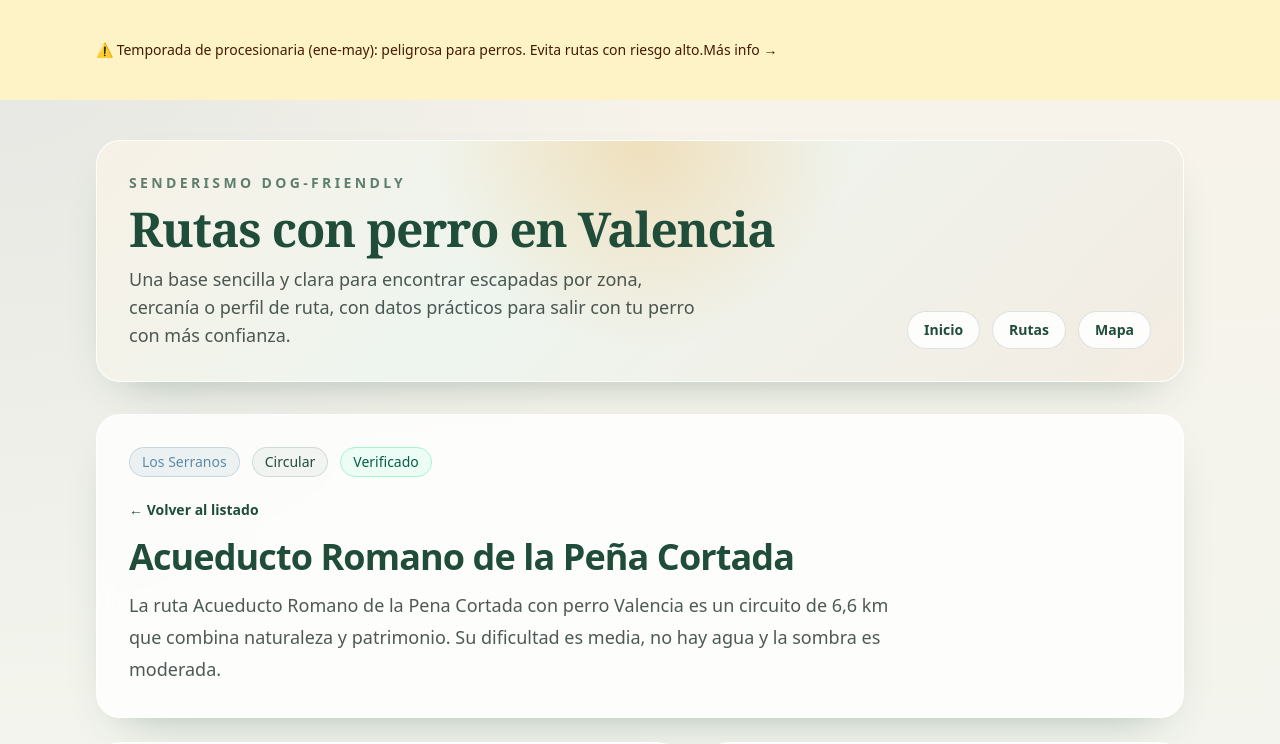
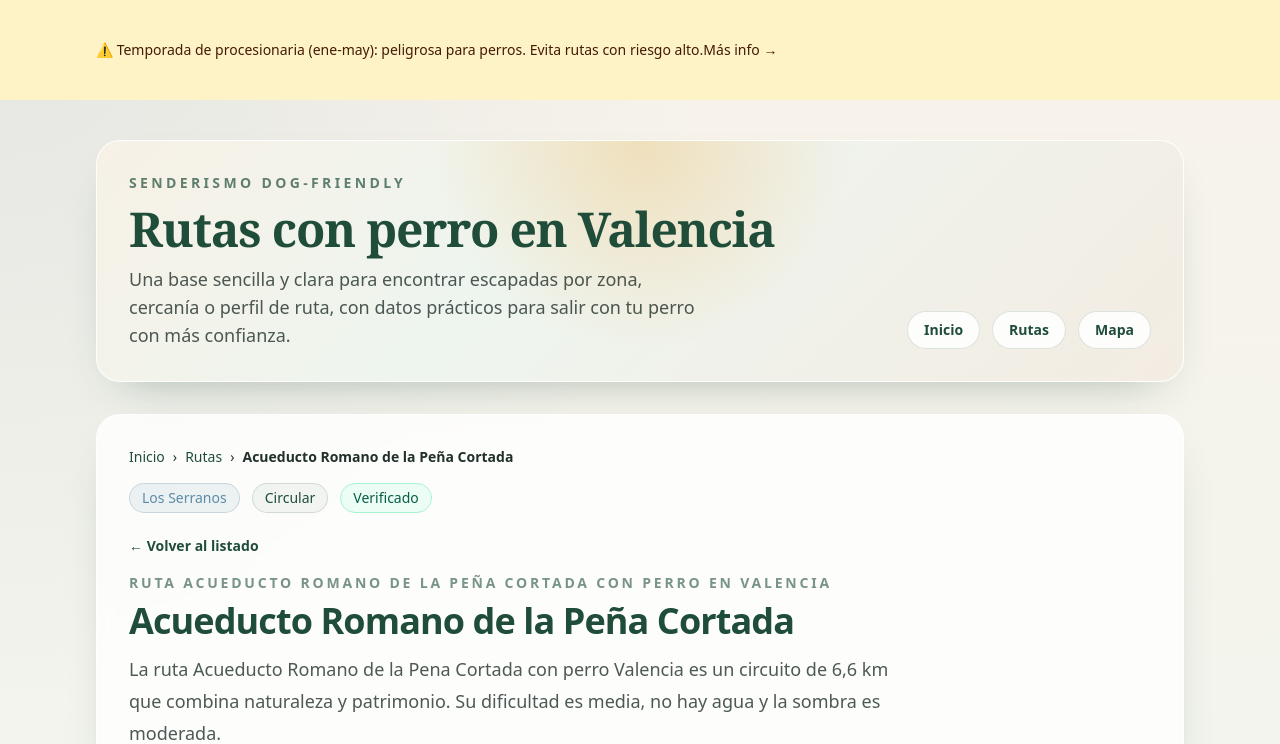
Before and after one commit to eloylt13/rutas-perro-valencia, a Next.js app: page /rutas/acueducto-romano-pena-cortada in a window 1280 px wide. Shown: the top 744 px of the page. Built offline with nearby package versions, Linux system fonts and the light colour scheme.

Commit message:
feat: H1, breadcrumbs, fallback mapa y botón maps

```diff
--- a/app/layout.tsx
+++ b/app/layout.tsx
@@ -40,9 +40,9 @@ export default function RootLayout({
                     Senderismo dog-friendly
                   </p>
                   <Link href="/" className="inline-block">
-                    <h1 className="font-serif text-4xl font-bold tracking-tight text-bosque sm:text-5xl">
+                    <p className="font-serif text-4xl font-bold tracking-tight text-bosque sm:text-5xl">
                       Rutas con perro en Valencia
-                    </h1>
+                    </p>
                   </Link>
                   <p className="max-w-xl text-base leading-7 text-grafito/80 sm:text-lg">
                     Una base sencilla y clara para encontrar escapadas por zona,
--- a/app/mapa/page.tsx
+++ b/app/mapa/page.tsx
@@ -1,5 +1,7 @@
 import type { Metadata } from "next";
 import dynamic from "next/dynamic";
+import Link from "next/link";
+import { getRutas, sanitizeText } from "@/lib/rutas";
 
 export const metadata: Metadata = {
   metadataBase: new URL("https://rutasperrovalencia.es"),
@@ -13,5 +15,43 @@ export const metadata: Metadata = {
 const MapaRutas = dynamic(() => import("@/components/MapaRutas"), { ssr: false });
 
 export default function MapaPage() {
-  return <MapaRutas />;
+  const rutas = getRutas();
+
+  return (
+    <div className="space-y-6">
+      <section className="panel px-6 py-8 sm:px-8">
+        <h1 className="text-3xl font-bold tracking-tight text-bosque sm:text-4xl">
+          Mapa de rutas con perro en Valencia
+        </h1>
+      </section>
+
+      <MapaRutas />
+
+      <section className="panel px-6 py-6 text-sm leading-7 text-grafito/65 sm:px-8">
+        <p>
+          Este mapa reúne todas las rutas con perro en Valencia en una vista rápida para comparar
+          zonas, distancias y condiciones antes de salir de casa. Puedes usar los filtros para ver
+          solo rutas fáciles, recorridos con agua, opciones con correa obligatoria o áreas con menor
+          riesgo de procesionaria según la temporada. Al pulsar sobre cada marcador se abre un
+          resumen con datos básicos y un enlace directo a la ficha completa, donde encontrarás notas
+          prácticas, consejos y coordenadas del inicio. Es una forma muy útil de planificar paseos
+          con tu perro según el tiempo disponible, el nivel físico y la época del año. Si buscas una
+          escapada cerca de Valencia, empieza filtrando por acceso y revisa después cada ficha para
+          confirmar agua, sombra y normas del entorno antes de ponerte en marcha.
+        </p>
+        <div className="mt-5">
+          <h2 className="text-base font-semibold text-grafito/80">Listado de rutas enlazadas</h2>
+          <ul className="mt-3 grid gap-2 sm:grid-cols-2 lg:grid-cols-3">
+            {rutas.map((ruta) => (
+              <li key={ruta.slug}>
+                <Link href={`/rutas/${ruta.slug}`} className="hover:text-bosque">
+                  {sanitizeText(ruta.nombre)}
+                </Link>
+              </li>
+            ))}
+          </ul>
+        </div>
+      </section>
+    </div>
+  );
 }
--- a/app/page.tsx
+++ b/app/page.tsx
@@ -47,6 +47,9 @@ export default function HomePage() {
               25 rutas verificadas y clasificadas
             </span>
             <div className="space-y-3">
+              <h1 className="text-sm font-semibold uppercase tracking-[0.2em] text-bosque/60">
+                Rutas con perro en Valencia
+              </h1>
               <h2 className="max-w-3xl text-3xl font-bold tracking-tight text-bosque sm:text-4xl">
                 Escapadas perrunas para playa, monte y riberas a un salto de Valencia.
               </h2>
@@ -111,7 +114,7 @@ export default function HomePage() {
           </div>
         </div>
 
-        <div className="panel px-6 py-7 sm:px-8">
+        <div id="zonas" className="panel px-6 py-7 sm:px-8">
           <p className="text-sm font-semibold uppercase tracking-[0.2em] text-bosque/60">
             Explorar por zona
           </p>
--- a/app/rutas/[slug]/page.tsx
+++ b/app/rutas/[slug]/page.tsx
@@ -1,8 +1,10 @@
 import type { Metadata } from "next";
 import Link from "next/link";
 import { notFound } from "next/navigation";
+import Breadcrumb from "@/components/Breadcrumb";
 import { getContenidoRuta } from "@/data/contenido-rutas";
 import {
+  buildBreadcrumbJsonLd,
   formatDificultad,
   formatZona,
   getRutaBySlug,
@@ -82,6 +84,17 @@ export default function RutaDetailPage({ params }: RutaPageProps) {
   const description = buildDescription(ruta);
   const descripcionParrafos = contenido?.descripcion.split("\n\n") ?? [];
   const isPendiente = ruta.confianza_dato.toLowerCase() === "pendiente";
+  const breadcrumbItems = [
+    { label: "Inicio", href: "/" },
+    { label: "Rutas", href: "/rutas" },
+    { label: sanitizeText(ruta.nombre) }
+  ];
+  const breadcrumbJsonLd = buildBreadcrumbJsonLd(
+    breadcrumbItems.map((item) => ({
+      name: item.label,
+      href: item.href
+    }))
+  );
   const jsonLd = {
     "@context": "https://schema.org",
     "@type": "TouristAttraction",
@@ -106,9 +119,14 @@ export default function RutaDetailPage({ params }: RutaPageProps) {
         type="application/ld+json"
         dangerouslySetInnerHTML={{ __html: JSON.stringify(jsonLd) }}
       />
+      <script
+        type="application/ld+json"
+        dangerouslySetInnerHTML={{ __html: JSON.stringify(breadcrumbJsonLd) }}
+      />
 
       <section className="panel px-6 py-8 sm:px-8">
-        <div className="flex flex-wrap gap-3">
+        <Breadcrumb items={breadcrumbItems} />
+        <div className="mt-4 flex flex-wrap gap-3">
           <span className="chip border-rio/25 bg-rio/10 text-rio">{formatZona(ruta.zona)}</span>
           <span className="chip border-bosque/15 bg-bosque/5 text-bosque capitalize">
             {ruta.tipo_ruta}
@@ -123,7 +141,10 @@ export default function RutaDetailPage({ params }: RutaPageProps) {
             ← Volver al listado
           </Link>
           <div>
-            <h2 className="text-3xl font-bold tracking-tight text-bosque sm:text-4xl">
+            <h1 className="text-sm font-semibold uppercase tracking-[0.2em] text-bosque/60">
+              Ruta {sanitizeText(ruta.nombre)} con perro en Valencia
+            </h1>
+            <h2 className="mt-2 text-3xl font-bold tracking-tight text-bosque sm:text-4xl">
               {sanitizeText(ruta.nombre)}
             </h2>
             <p className="mt-3 max-w-3xl text-lg leading-8 text-grafito/80">{description}</p>
@@ -199,6 +220,14 @@ export default function RutaDetailPage({ params }: RutaPageProps) {
                 <dd className="mt-1 text-lg font-semibold text-bosque">
                   {latitude}, {longitude}
                 </dd>
+                <a
+                  href={`https://maps.google.com/?q=${latitude},${longitude}`}
+                  target="_blank"
+                  rel="noreferrer"
+                  className="mt-3 inline-flex text-sm font-semibold text-bosque hover:text-grafito"
+                >
+                  Abrir punto de inicio en Google Maps
+                </a>
               </div>
             </dl>
           </article>
--- a/app/rutas/page.tsx
+++ b/app/rutas/page.tsx
@@ -17,9 +17,9 @@ export default function RutasPage() {
   return (
     <div className="space-y-6">
       <section className="panel px-6 py-8 sm:px-8">
-        <p className="text-sm font-semibold uppercase tracking-[0.2em] text-bosque/60">
-          Catálogo completo
-        </p>
+        <h1 className="text-sm font-semibold uppercase tracking-[0.2em] text-bosque/60">
+          Rutas con perro en Valencia provincia
+        </h1>
         <h2 className="mt-2 text-3xl font-bold text-bosque">Todas las rutas disponibles</h2>
         <p className="mt-3 max-w-3xl text-base leading-7 text-grafito/80">
           Cada ficha incluye zona, dificultad, agua, cercanía a Valencia y notas prácticas para
--- a/app/tipo/[tipo]/page.tsx
+++ b/app/tipo/[tipo]/page.tsx
@@ -1,12 +1,15 @@
 import type { Metadata } from "next";
 import Link from "next/link";
 import { notFound } from "next/navigation";
+import Breadcrumb from "@/components/Breadcrumb";
 import {
+  buildBreadcrumbJsonLd,
   formatDificultad,
   formatZona,
   getRutasByTipo,
   getTipoDescription,
   getTipoLabel,
+  getTipoSeoTitle,
   isTipoSoportado,
   sanitizeText,
   TIPOS_SOPORTADOS
@@ -37,7 +40,7 @@ export async function generateMetadata({
 
   return {
     metadataBase: new URL("https://rutasperrovalencia.es"),
-    title: getTipoLabel(params.tipo),
+    title: getTipoSeoTitle(params.tipo),
     description: getTipoDescription(params.tipo),
     alternates: {
       canonical: `/tipo/${params.tipo}`
@@ -56,15 +59,31 @@ export default function TipoPage({ params }: TipoPageProps) {
     notFound();
   }
 
+  const breadcrumbItems = [
+    { label: "Inicio", href: "/" },
+    { label: getTipoLabel(params.tipo) }
+  ];
+  const breadcrumbJsonLd = buildBreadcrumbJsonLd(
+    breadcrumbItems.map((item) => ({
+      name: item.label,
+      href: item.href
+    }))
+  );
+
   return (
     <div className="space-y-6">
+      <script
+        type="application/ld+json"
+        dangerouslySetInnerHTML={{ __html: JSON.stringify(breadcrumbJsonLd) }}
+      />
       <section className="panel px-6 py-8 sm:px-8">
-        <Link href="/" className="text-sm font-semibold text-bosque hover:text-grafito">
+        <Breadcrumb items={breadcrumbItems} />
+        <Link href="/" className="mt-4 inline-flex text-sm font-semibold text-bosque hover:text-grafito">
           ← Volver al inicio
         </Link>
-        <p className="mt-5 text-sm font-semibold uppercase tracking-[0.2em] text-bosque/60">
-          Tipo de selección
-        </p>
+        <h1 className="mt-5 text-sm font-semibold uppercase tracking-[0.2em] text-bosque/60">
+          {getTipoSeoTitle(params.tipo)}
+        </h1>
         <h2 className="mt-2 text-3xl font-bold text-bosque">{getTipoLabel(params.tipo)}</h2>
         <p className="mt-3 max-w-3xl text-base leading-7 text-grafito/80">
           {getTipoDescription(params.tipo)}
--- a/app/zona/[zona]/page.tsx
+++ b/app/zona/[zona]/page.tsx
@@ -1,7 +1,9 @@
 import type { Metadata } from "next";
 import Link from "next/link";
 import { notFound } from "next/navigation";
+import Breadcrumb from "@/components/Breadcrumb";
 import {
+  buildBreadcrumbJsonLd,
   formatDificultad,
   formatZona,
   getRutasByZona,
@@ -54,21 +56,39 @@ export default function ZonaPage({ params }: ZonaPageProps) {
   }
 
   const rutas = getRutasByZona(zona);
+  const zonaFormateada = formatZona(zona);
 
   if (rutas.length === 0) {
     notFound();
   }
 
+  const breadcrumbItems = [
+    { label: "Inicio", href: "/" },
+    { label: "Zonas", href: "/#zonas" },
+    { label: zonaFormateada }
+  ];
+  const breadcrumbJsonLd = buildBreadcrumbJsonLd(
+    breadcrumbItems.map((item) => ({
+      name: item.label,
+      href: item.href
+    }))
+  );
+
   return (
     <div className="space-y-6">
+      <script
+        type="application/ld+json"
+        dangerouslySetInnerHTML={{ __html: JSON.stringify(breadcrumbJsonLd) }}
+      />
       <section className="panel px-6 py-8 sm:px-8">
-        <Link href="/" className="text-sm font-semibold text-bosque hover:text-grafito">
+        <Breadcrumb items={breadcrumbItems} />
+        <Link href="/" className="mt-4 inline-flex text-sm font-semibold text-bosque hover:text-grafito">
           ← Volver al inicio
         </Link>
-        <p className="mt-5 text-sm font-semibold uppercase tracking-[0.2em] text-bosque/60">
-          Zona
-        </p>
-        <h2 className="mt-2 text-3xl font-bold text-bosque">{formatZona(zona)}</h2>
+        <h1 className="mt-5 text-sm font-semibold uppercase tracking-[0.2em] text-bosque/60">
+          Rutas con perro en {zonaFormateada}
+        </h1>
+        <h2 className="mt-2 text-3xl font-bold text-bosque">{zonaFormateada}</h2>
         <p className="mt-3 max-w-3xl text-base leading-7 text-grafito/80">
           {rutas.length} rutas disponibles para esta zona, con acceso rápido a la ficha individual
           de cada recorrido.
--- /dev/null
+++ b/components/Breadcrumb.tsx
@@ -0,0 +1,40 @@
+import Link from "next/link";
+
+export type BreadcrumbItem = {
+  label: string;
+  href?: string;
+};
+
+type BreadcrumbProps = {
+  items: BreadcrumbItem[];
+};
+
+export default function Breadcrumb({ items }: BreadcrumbProps) {
+  return (
+    <nav aria-label="Breadcrumb" className="text-sm text-grafito/70">
+      <ol className="flex flex-wrap items-center gap-2">
+        {items.map((item, index) => {
+          const isLast = index === items.length - 1;
+
+          return (
+            <li key={`${item.label}-${index}`} className="flex items-center gap-2">
+              {item.href && !isLast ? (
+                <Link href={item.href} className="font-medium text-bosque hover:text-grafito">
+                  {item.label}
+                </Link>
+              ) : (
+                <span
+                  className={isLast ? "font-semibold text-grafito" : "font-medium text-bosque"}
+                  aria-current={isLast ? "page" : undefined}
+                >
+                  {item.label}
+                </span>
+              )}
+              {!isLast ? <span aria-hidden="true">›</span> : null}
+            </li>
+          );
+        })}
+      </ol>
+    </nav>
+  );
+}
--- a/lib/rutas.ts
+++ b/lib/rutas.ts
@@ -204,3 +204,36 @@ export function getTipoDescription(tipo: TipoSoportado): string {
       return "Escapadas a 45 minutos o menos de Valencia, ordenadas por cercanía.";
   }
 }
+
+export function getTipoSeoTitle(tipo: TipoSoportado): string {
+  switch (tipo) {
+    case "con-agua":
+      return "Rutas con perro y agua en Valencia";
+    case "faciles":
+      return "Rutas fáciles con perro en Valencia";
+    case "cerca-de-valencia":
+      return "Rutas con perro cerca de Valencia";
+  }
+}
+
+type BreadcrumbListItem = {
+  name: string;
+  href?: string;
+};
+
+export function buildBreadcrumbJsonLd(items: BreadcrumbListItem[]) {
+  return {
+    "@context": "https://schema.org",
+    "@type": "BreadcrumbList",
+    itemListElement: items.map((item, index) => ({
+      "@type": "ListItem",
+      position: index + 1,
+      name: item.name,
+      ...(item.href
+        ? {
+            item: `https://rutasperrovalencia.es${item.href}`
+          }
+        : {})
+    }))
+  };
+}
```
